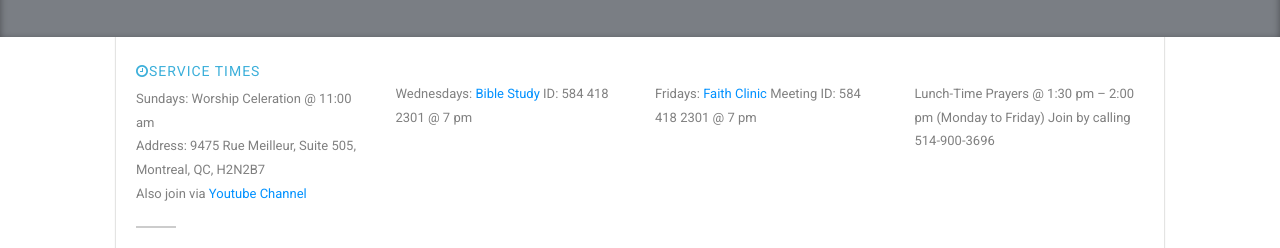
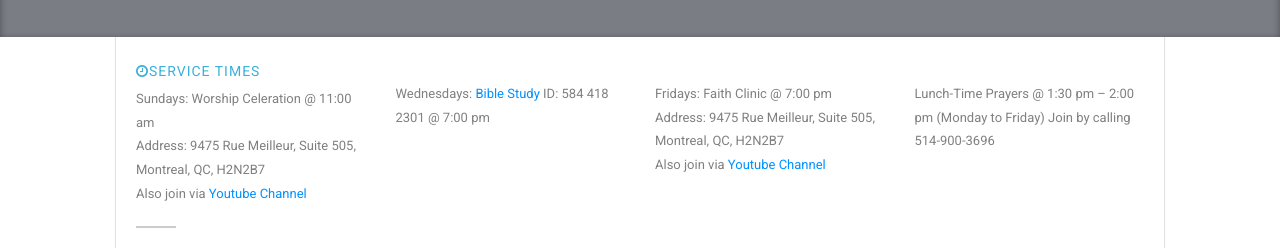
Before and after one commit to comfortercentre/site, a plain HTML site: page index.html in a window 1280 px wide. Shown: the part 1063-1311 px from the top of the page. Drawn offline with Linux system fonts and the light colour scheme; some packages are replaced by stand-ins of ours; a web font is replaced by a local one.

Commit message:
Update index.html

```diff
--- a/index.html
+++ b/index.html
@@ -161,14 +161,16 @@
                             Wednesdays: <a href="https://us02web.zoom.us/j/5844182301#successMeeting" style="color: rgb(0, 145, 255)"
                             target="_blank">
                             Bible Study </a>
-                            ID: 584 418 2301 @ 7 pm
+                            ID: 584 418 2301 @ 7:00 pm
                         </p>
                     </div>
                     <div class="col-md-3 col-sm-6 padding-top-lg">
                         <p>
-                            Fridays: <a href="https://us02web.zoom.us/j/5844182301#successMeeting" style="color: rgb(0, 145, 255)"
-                            target="_blank">Faith Clinic</a>
-                            Meeting ID: 584 418 2301 @ 7 pm  </br/>
+                            Fridays: Faith Clinic @ 7:00 pm <br/>
+                            Address: 9475 Rue Meilleur, Suite 505, Montreal, QC, H2N2B7 </br>
+                            Also join via <a href="https://www.youtube.com/channel/UCYaoB9_ISgvMk37btcEYCLA" target="_blank"
+                            style="color: rgb(0, 145, 255)">Youtube Channel</a>
+                            </p>  </br/>
                         </p>
                     </div>
                     <div class="col-md-3 col-sm-6 padding-top-lg">
```
